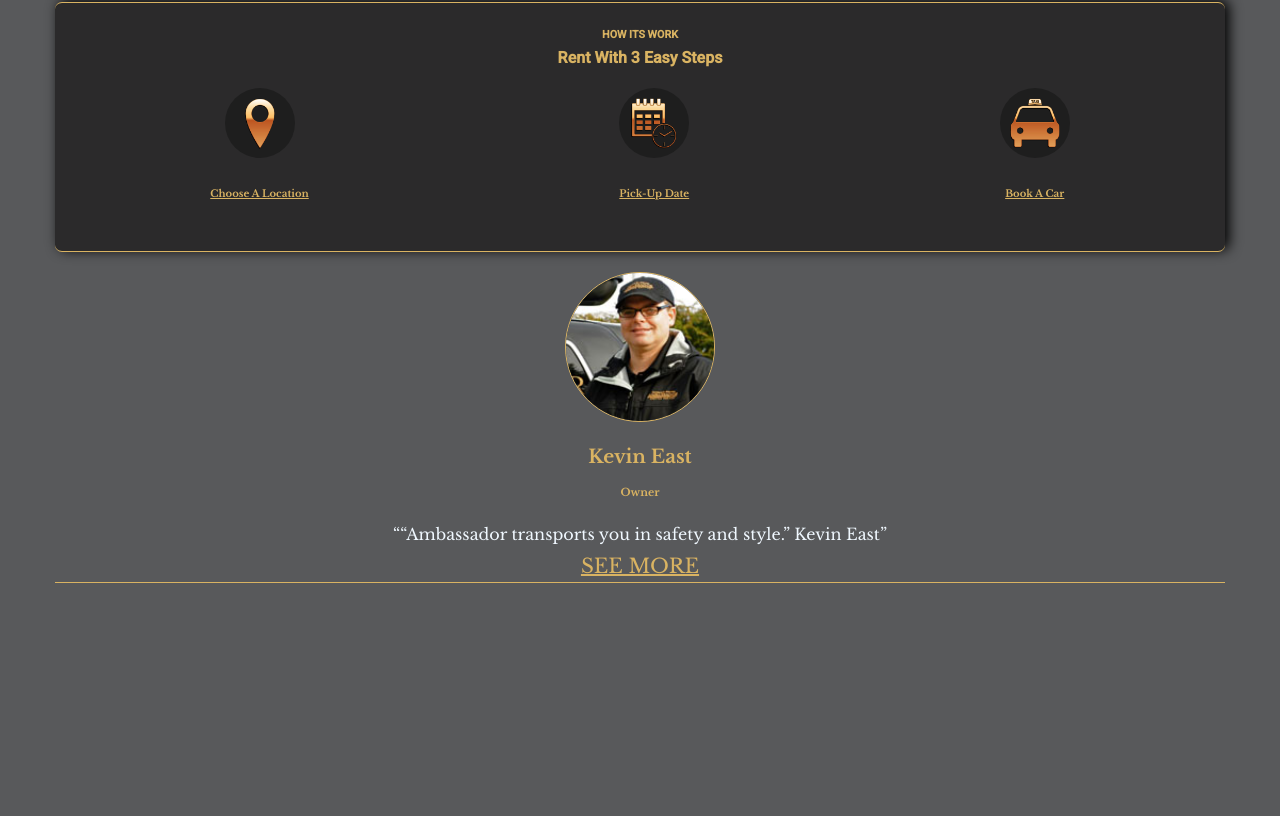
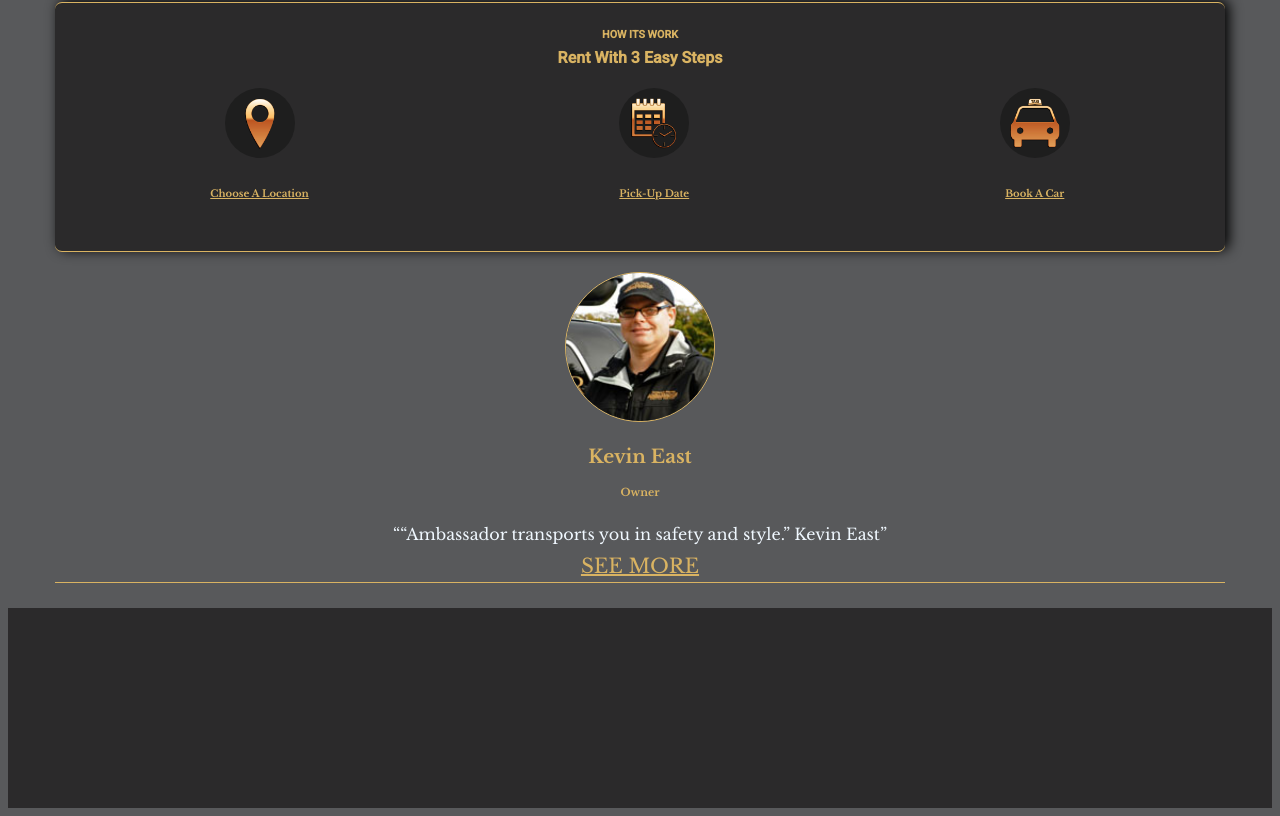
Before and after one commit to fahmida1993/project, a plain HTML site: page index.html in a window 1280 px wide. Shown: the part 1111-1927 px from the top of the page. Before the commit the page ends 1709 px from the top, so only its background shows below. Drawn offline with nearby package versions, Linux system fonts and the light colour scheme.

Commit message:
Add footer section

```diff
--- a/index.html
+++ b/index.html
@@ -137,6 +137,12 @@
         </section>
     </main>
 
+    <!-- FOOTER SECTION START -->
+
+    <footer>
+
+    </footer>
+
 </body>
 
 </html>
--- a/style.css
+++ b/style.css
@@ -238,6 +238,17 @@ nav ul li a {
     margin-top: 3px;
 }
 
+/* FOOTER SECTION CSS */
+
+footer{
+  width: 100%;
+  height: 200px;
+  display: flex;
+  text-align: center;
+  background-color: #2b2a2b;
+  margin-top: 50px;
+}
+
 
 
 
```
